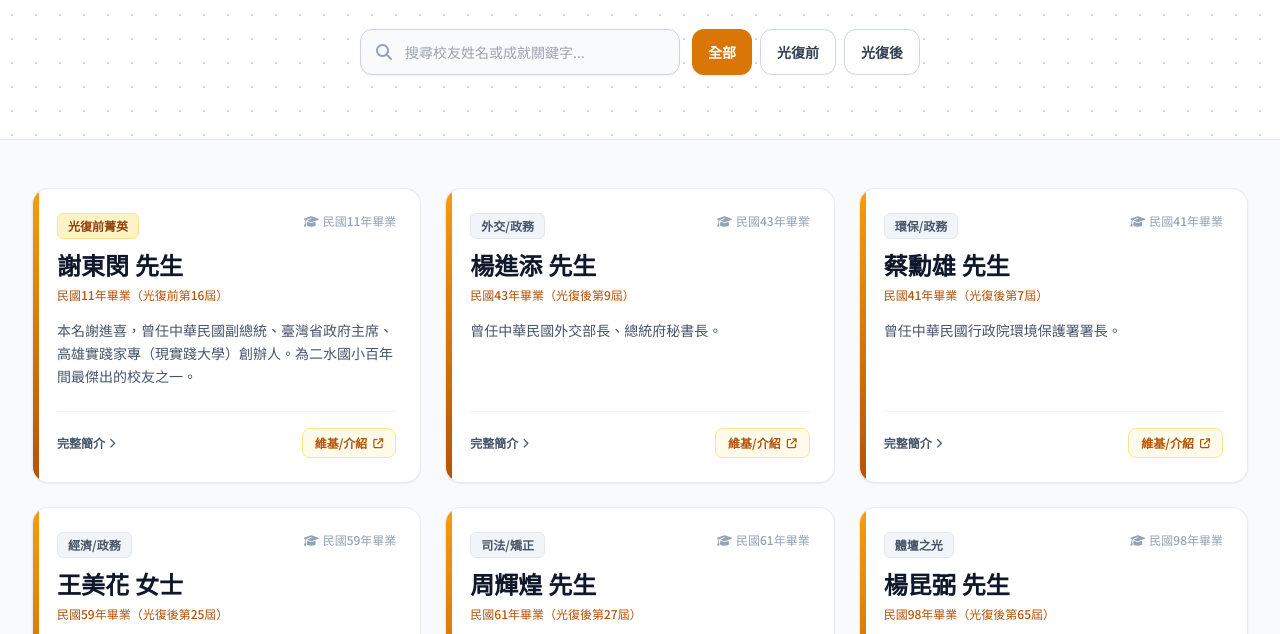
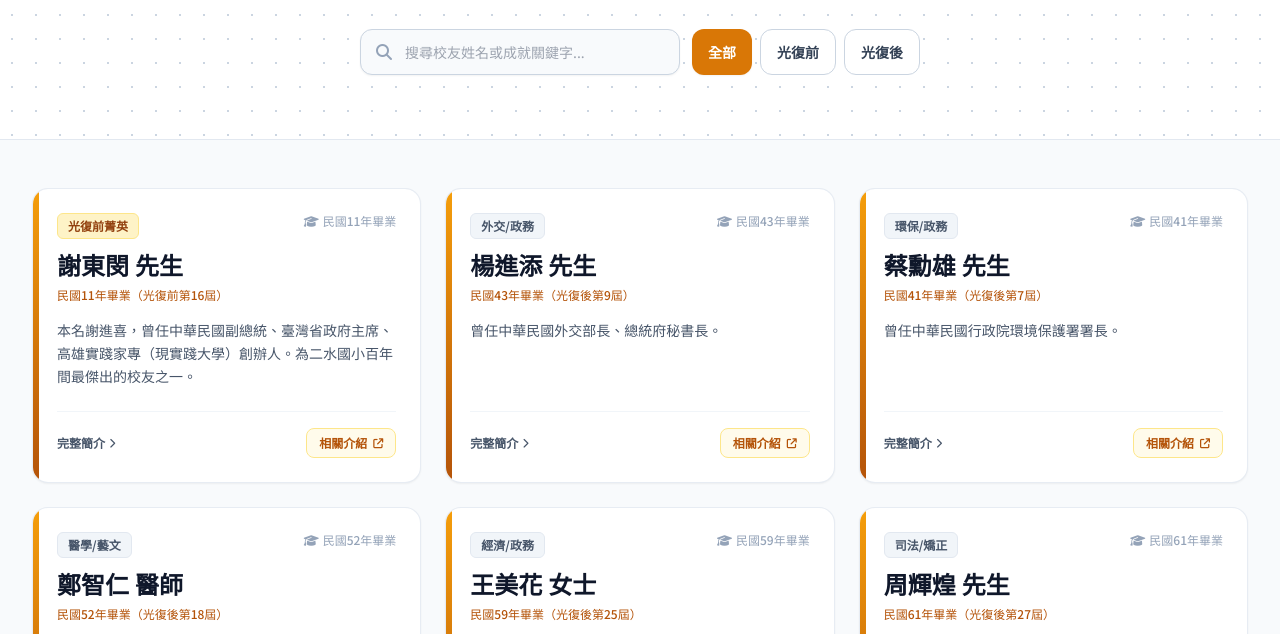
Before and after one commit to kux-eses/alumni, a plain HTML site: page index.html in a window 1280 px wide. Shown: the part 318-952 px from the top of the page. Drawn offline with nearby package versions, Linux system fonts and the light colour scheme.

Commit message:
Update index.html

```diff
--- a/index.html
+++ b/index.html
@@ -123,10 +123,10 @@
             <div class="p-6 space-y-4">
                 <div>
                     <h4 class="text-xs font-bold text-slate-400 uppercase tracking-wider mb-1">職務與主要成就</h4>
-                    <p id="modalAchievement" class="text-slate-700 leading-relaxed font-medium text-base"></p>
+                    <p id="modalAchievement" class="text-slate-700 leading-relaxed font-medium text-base whitespace-pre-line"></p>
                 </div>
                 <div class="pt-4 border-t border-slate-100">
-                    <a id="modalLink" href="#" target="_blank" class="w-full inline-flex items-center justify-center space-x-2 bg-amber-600 hover:bg-amber-700 text-white py-3 rounded-xl font-semibold transition shadow-sm">
+                    <a id="modalLink" href="#" target="_blank" rel="noopener noreferrer" class="w-full inline-flex items-center justify-center space-x-2 bg-amber-600 hover:bg-amber-700 text-white py-3 rounded-xl font-semibold transition shadow-sm">
                         <span>查看詳細介紹頁面</span>
                         <i class="fa-solid fa-arrow-up-right-from-square text-xs"></i>
                     </a>
@@ -171,6 +171,15 @@
                 achievement: "曾任中華民國行政院環境保護署署長。",
                 link: "https://zh.wikipedia.org/zh-tw/%E8%94%A1%E5%8B%B3%E9%9B%84",
                 tag: "環保/政務"
+            },
+            {
+                id: 7,
+                name: "鄭智仁 醫師",
+                period: "post",
+                gradYear: "民國52年畢業（光復後第18屆）",
+                achievement: "【醫學成就】專精於細胞學、放射線學與男性生殖醫學。著有《臨床體外授精與胚胎移植》與《男性不孕症學》等專業書籍，並擁有多項醫學發明專利。\n【音樂創作】1999年九二一地震，作品「天總是攏會光」撫慰全台人心。2002年以「天頂的星」榮獲第13屆金曲獎傳統藝術音樂作品類—「最佳作詞人」及「最佳演唱人」，同年獲高雄市政府文藝獎「終身成就獎」。「月娘光光」、「福爾摩沙頌（抱著咱的夢）」、「天頂的星」等歌曲陸續被收入國小、國中、高中音樂課本。",
+                link: "https://ctrl.chcg.gov.tw/book/no12/09-4.htm",
+                tag: "醫學/藝文"
             },
             {
                 id: 4,
@@ -234,7 +243,7 @@
                         </h3>
                         <p class="text-xs font-medium text-amber-700 mb-4">${item.gradYear}</p>
                         <p class="text-slate-600 text-sm line-clamp-3 leading-relaxed mb-6">
-                            ${item.achievement}
+                            ${item.achievement.replace(/\n/g, ' ')}
                         </p>
                     </div>
 
@@ -243,8 +252,8 @@
                             <span>完整簡介</span>
                             <i class="fa-solid fa-chevron-right text-[10px]"></i>
                         </button>
-                        <a href="${item.link}" target="_blank" class="inline-flex items-center space-x-1.5 text-xs font-semibold text-amber-700 hover:text-amber-800 bg-amber-50 hover:bg-amber-100 px-3 py-1.5 rounded-lg border border-amber-200 transition">
-                            <span>維基/介紹</span>
+                        <a href="${item.link}" target="_blank" rel="noopener noreferrer" class="inline-flex items-center space-x-1.5 text-xs font-semibold text-amber-700 hover:text-amber-800 bg-amber-50 hover:bg-amber-100 px-3 py-1.5 rounded-lg border border-amber-200 transition">
+                            <span>相關介紹</span>
                             <i class="fa-solid fa-arrow-up-right-from-square text-[10px]"></i>
                         </a>
                     </div>
```
